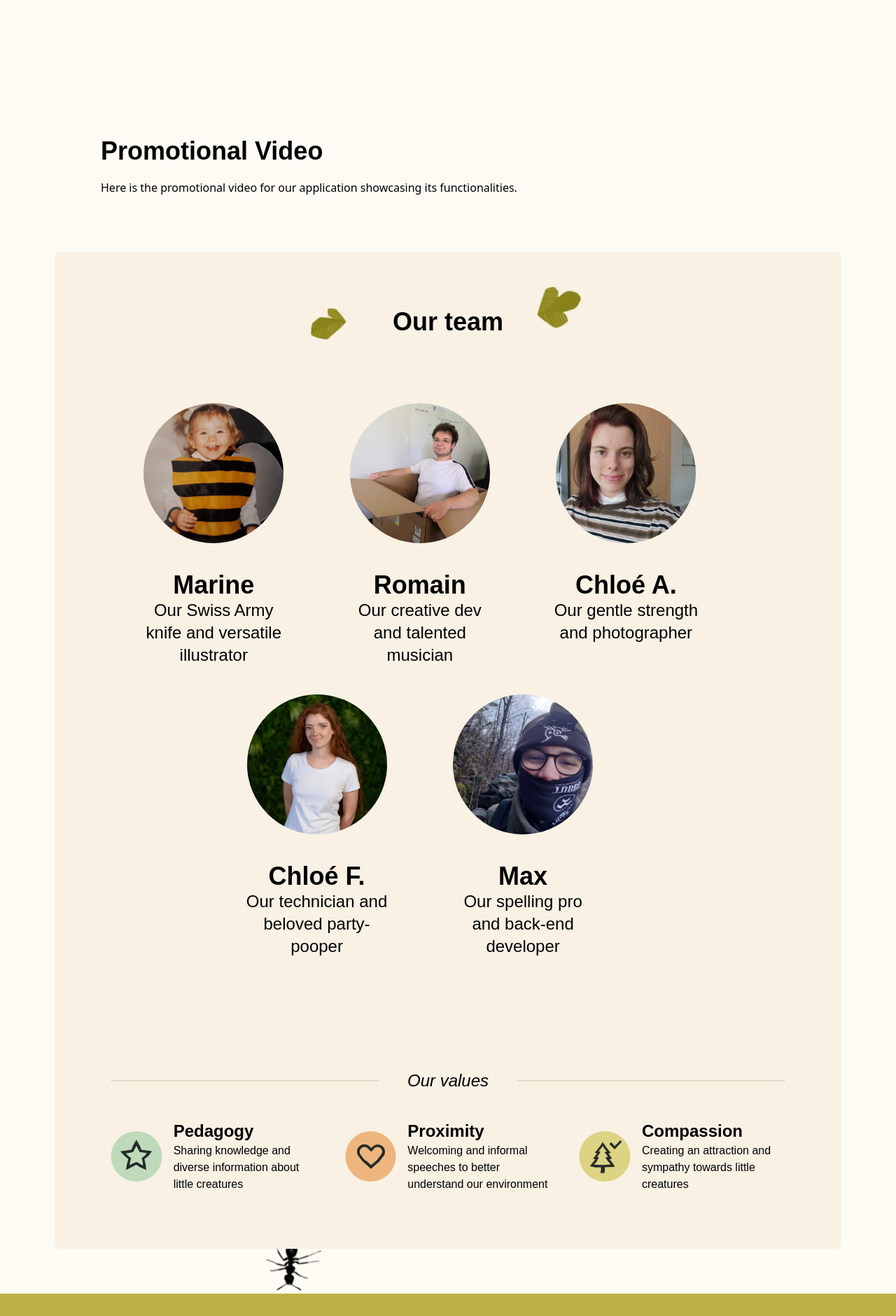
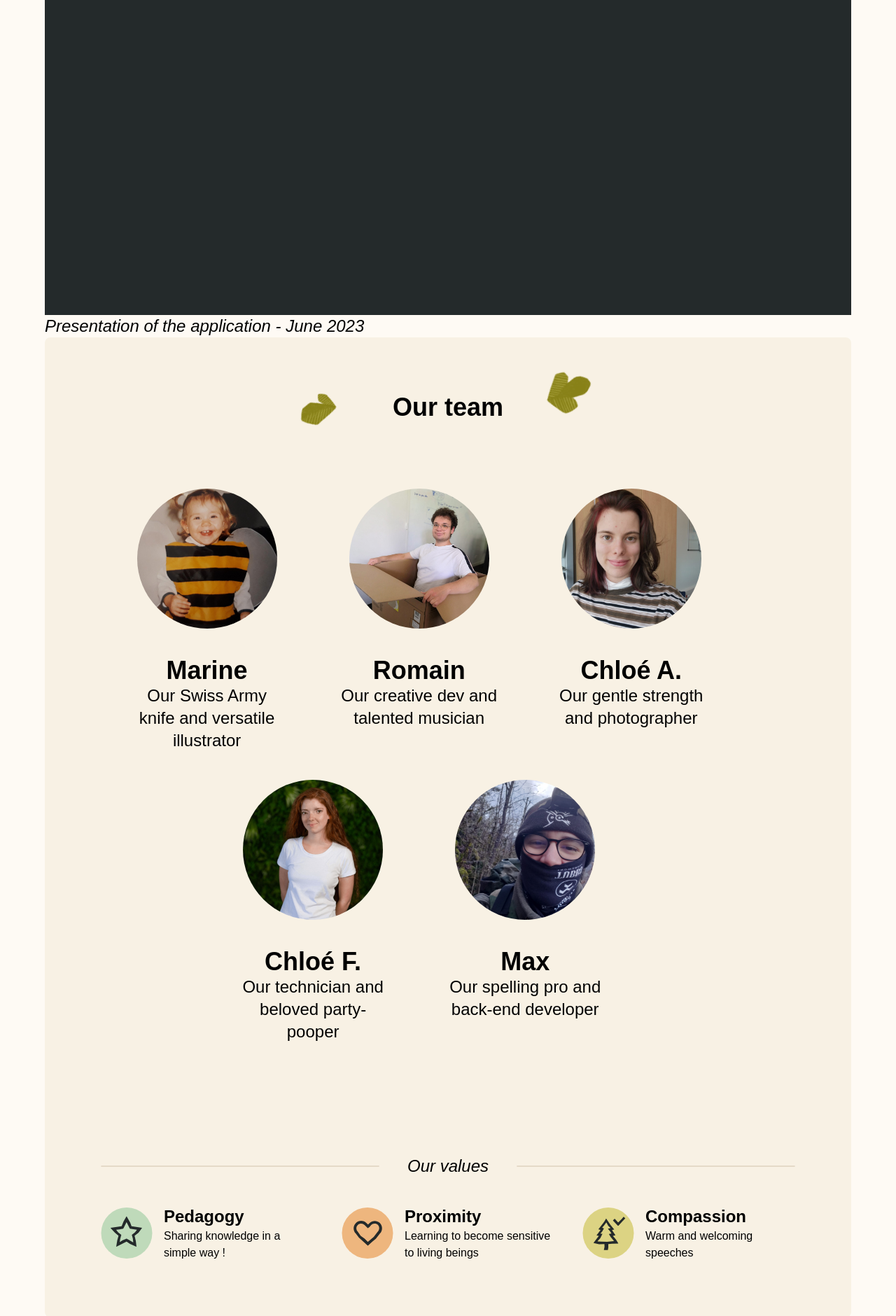
Before and after one commit to MaxLepan/unseen_website, a Nuxt app: page / in a window 1280 px wide. Shown: the part 2199-4079 px from the top of the page at 70% size. Built offline with nearby package versions, Linux system fonts and the light colour scheme.

Commit message:
FIX [Style] Fixed spacing

```diff
--- a/components/littleExtras.vue
+++ b/components/littleExtras.vue
@@ -3,7 +3,7 @@ import ImageTitleDescriptionExtras from "~/components/smaller_components/ImageTi
 </script>
 
 <template>
-  <section class="lg:p-24 md:p-12 sm:p-6 p-5 z-10 relative">
+  <section class="mb-10 sm:mx-0 mx-5 z-10 relative">
     <div class="relative">
       <div class="lg:block hidden absolute -bottom-2 left-60 transform translate-x-1/2 translate-y-1/2">
         <img alt="" src="/icons/feuille_03.svg">
--- a/components/ourValues.vue
+++ b/components/ourValues.vue
@@ -4,7 +4,7 @@ import ImageTitleDescription from "~/components/smaller_components/ImageTitleDes
 </script>
 
 <template>
-  <section class="lg:p-20 sm:p-10 p-5 mx-3.5 rounded-b-lg overflow-hidden bg-beige-200 z-10 relative">
+  <section class="lg:p-20 sm:p-10 p-5 sm:mx-0 mx-5 rounded-b-lg overflow-hidden bg-beige-200 z-10 relative">
     <div class="flex justify-center items-center gap-10 mb-10">
       <div class="h-[1px] bg-black flex-grow border-[1px] border-beige-400 rounded"></div>
       <h2 class="font-title text-2xl italic">{{ $t('ourValues') }}</h2>
--- a/components/promotionalVideo.vue
+++ b/components/promotionalVideo.vue
@@ -3,14 +3,9 @@
 </script>
 
 <template>
-  <section class="lg:p-20 sm:p-10 p-5 rounded-t-lg">
-    <div class="md:w-11/12">
-      <h2 class="lg:text-4xl md:text-3xl sm:text-2xl text-xl font-title font-bold my-5">{{
-          $t('promotionalVideoTitle')
-        }}</h2>
-
-      <p>{{ $t('promotionalVideoText') }}</p>
-    </div>
+  <section class="rounded-t-lg">
+    <div class="w-full h-[500px] bg-black-500"></div>
+    <p class="italic text-2xl font-body">{{ $t('promotionalVideoText') }}</p>
   </section>
 </template>
 
--- a/components/team.vue
+++ b/components/team.vue
@@ -3,7 +3,7 @@
 </script>
 
 <template>
-  <section class="bg-beige-200 lg:p-20 sm:p-10 p-5 rounded-t-lg overflow-hidden mx-3.5">
+  <section class="bg-beige-200 lg:p-20 sm:p-10 p-5 rounded-t-lg overflow-hidden sm:mx-0 mx-5">
     <div class="relative">
       <div class="lg:block hidden absolute bottom-4 left-52 transform translate-x-1/2 translate-y-1/2 z-0">
         <img alt="" src="/icons/feuille_01_2.svg">
--- a/i18n.config.ts
+++ b/i18n.config.ts
@@ -15,11 +15,11 @@ export default defineI18nConfig(() => ({
 
             ourValues: 'Our values',
             pedagogy: 'Pedagogy',
-            pedagogyText: 'Sharing knowledge and diverse information about little creatures',
+            pedagogyText: 'Sharing knowledge in a simple way !',
             sensitize: 'Compassion',
-            sensitizeText: 'Creating an attraction and sympathy towards little creatures',
+            sensitizeText: 'Warm and welcoming speeches',
             proximity: 'Proximity',
-            proximityText: 'Welcoming and informal speeches to better understand our environment',
+            proximityText: 'Learning to become sensitive to living beings',
 
             barkBeetlesHeadline: 'Bark beetles',
             barkBeetlesSubHeadline: 'It all started with our research on the bark beetle crisis',
@@ -48,8 +48,9 @@ export default defineI18nConfig(() => ({
             teamMemberChloeAText: 'Our gentle strength and photographer',
             teamMemberChloeFText: 'Our technician and beloved party-pooper',
             teamMemberMaxText: 'Our spelling pro and back-end developer',
-            promotionalVideoTitle: 'Promotional Video',
-            promotionalVideoText: 'Here is the promotional video for our application showcasing its functionalities.',
+
+            promotionalVideoText: 'Presentation of the application - June 2023',
+
             ourPartners: 'Our Partners',
         },
         fr: {
@@ -98,8 +99,7 @@ export default defineI18nConfig(() => ({
             teamMemberChloeFText: 'Notre technicienne & rabat-joie adorée',
             teamMemberMaxText: 'Notre pro de l’orthographe & dev back',
 
-            promotionalVideoTitle: 'Vidéo promotionnelle',
-            promotionalVideoText: 'Voici la vidéo promotionnelle pour notre application présentant son fonctionnement.',
+            promotionalVideoText: 'Présentation de l’application - juin 2023',
 
             ourPartners: 'Nos partenaires',
         }
```
